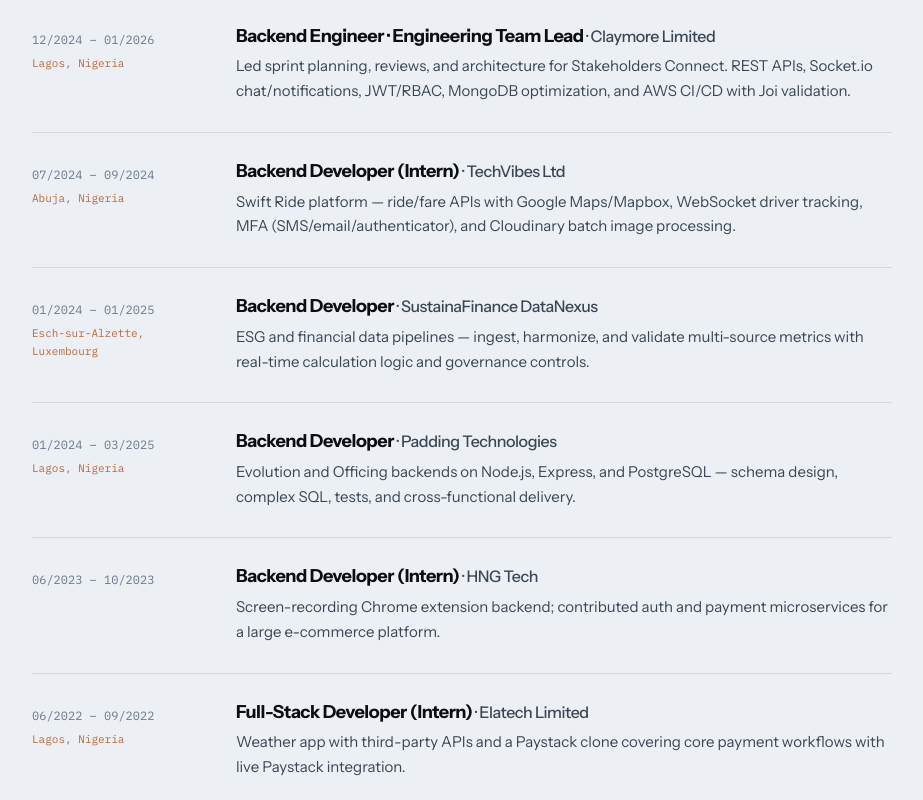
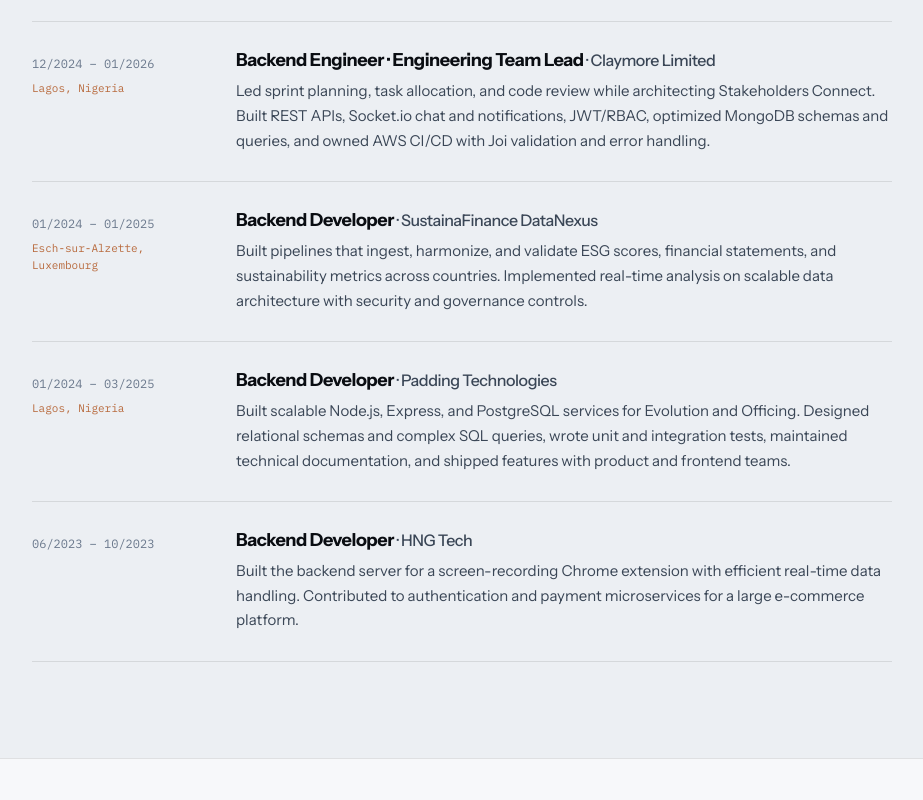
Before and after one commit to fredrickray/Ajebo_Dev, a Next.js app: page /about in a window 1280 px wide. Shown: the part 1900-2700 px from the top of the page, without its empty margins (42-965 px from the left). Built offline with nearby package versions, Linux system fonts and the light colour scheme; a web font is replaced by a local one.

Commit message:
Refactor job descriptions in the About page for clarity and detail. Enhanced descriptions of roles and responsibilities, emphasizing technical contributions and project outcomes across various companies.

```diff
--- a/src/app/about/page.tsx
+++ b/src/app/about/page.tsx
@@ -37,7 +37,7 @@
     company: 'PsychSpace',
     location: 'Canada',
     description:
-      'Architected two interoperating backends — NestJS/MongoDB product API and Django/PostgreSQL scoring engine — linked by RS256 service JWTs. Built psychometric scoring, RBAC, S3 uploads, and Swagger docs.',
+      'Architected two interoperating services: a NestJS/MongoDB product API and a Django/PostgreSQL scoring engine connected with RS256-signed service JWTs. Designed the core data model and built psychometric scoring, RBAC, S3-compatible uploads, Swagger documentation, and structured logging.',
   },
   {
     year: '12/2024 – 01/2026',
@@ -45,15 +45,7 @@
     company: 'Claymore Limited',
     location: 'Lagos, Nigeria',
     description:
-      'Led sprint planning, reviews, and architecture for Stakeholders Connect. REST APIs, Socket.io chat/notifications, JWT/RBAC, MongoDB optimization, and AWS CI/CD with Joi validation.',
-  },
-  {
-    year: '07/2024 – 09/2024',
-    role: 'Backend Developer (Intern)',
-    company: 'TechVibes Ltd',
-    location: 'Abuja, Nigeria',
-    description:
-      'Swift Ride platform — ride/fare APIs with Google Maps/Mapbox, WebSocket driver tracking, MFA (SMS/email/authenticator), and Cloudinary batch image processing.',
+      'Led sprint planning, task allocation, and code review while architecting Stakeholders Connect. Built REST APIs, Socket.io chat and notifications, JWT/RBAC, optimized MongoDB schemas and queries, and owned AWS CI/CD with Joi validation and error handling.',
   },
   {
     year: '01/2024 – 01/2025',
@@ -61,7 +53,7 @@
     company: 'SustainaFinance DataNexus',
     location: 'Esch-sur-Alzette, Luxembourg',
     description:
-      'ESG and financial data pipelines — ingest, harmonize, and validate multi-source metrics with real-time calculation logic and governance controls.',
+      'Built pipelines that ingest, harmonize, and validate ESG scores, financial statements, and sustainability metrics across countries. Implemented real-time analysis on scalable data architecture with security and governance controls.',
   },
   {
     year: '01/2024 – 03/2025',
@@ -69,23 +61,15 @@
     company: 'Padding Technologies',
     location: 'Lagos, Nigeria',
     description:
-      'Evolution and Officing backends on Node.js, Express, and PostgreSQL — schema design, complex SQL, tests, and cross-functional delivery.',
+      'Built scalable Node.js, Express, and PostgreSQL services for Evolution and Officing. Designed relational schemas and complex SQL queries, wrote unit and integration tests, maintained technical documentation, and shipped features with product and frontend teams.',
   },
   {
     year: '06/2023 – 10/2023',
-    role: 'Backend Developer (Intern)',
+    role: 'Backend Developer',
     company: 'HNG Tech',
     location: '',
     description:
-      'Screen-recording Chrome extension backend; contributed auth and payment microservices for a large e-commerce platform.',
-  },
-  {
-    year: '06/2022 – 09/2022',
-    role: 'Full-Stack Developer (Intern)',
-    company: 'Elatech Limited',
-    location: 'Lagos, Nigeria',
-    description:
-      'Weather app with third-party APIs and a Paystack clone covering core payment workflows with live Paystack integration.',
+      'Built the backend server for a screen-recording Chrome extension with efficient real-time data handling. Contributed to authentication and payment microservices for a large e-commerce platform.',
   },
 ];
 
```
